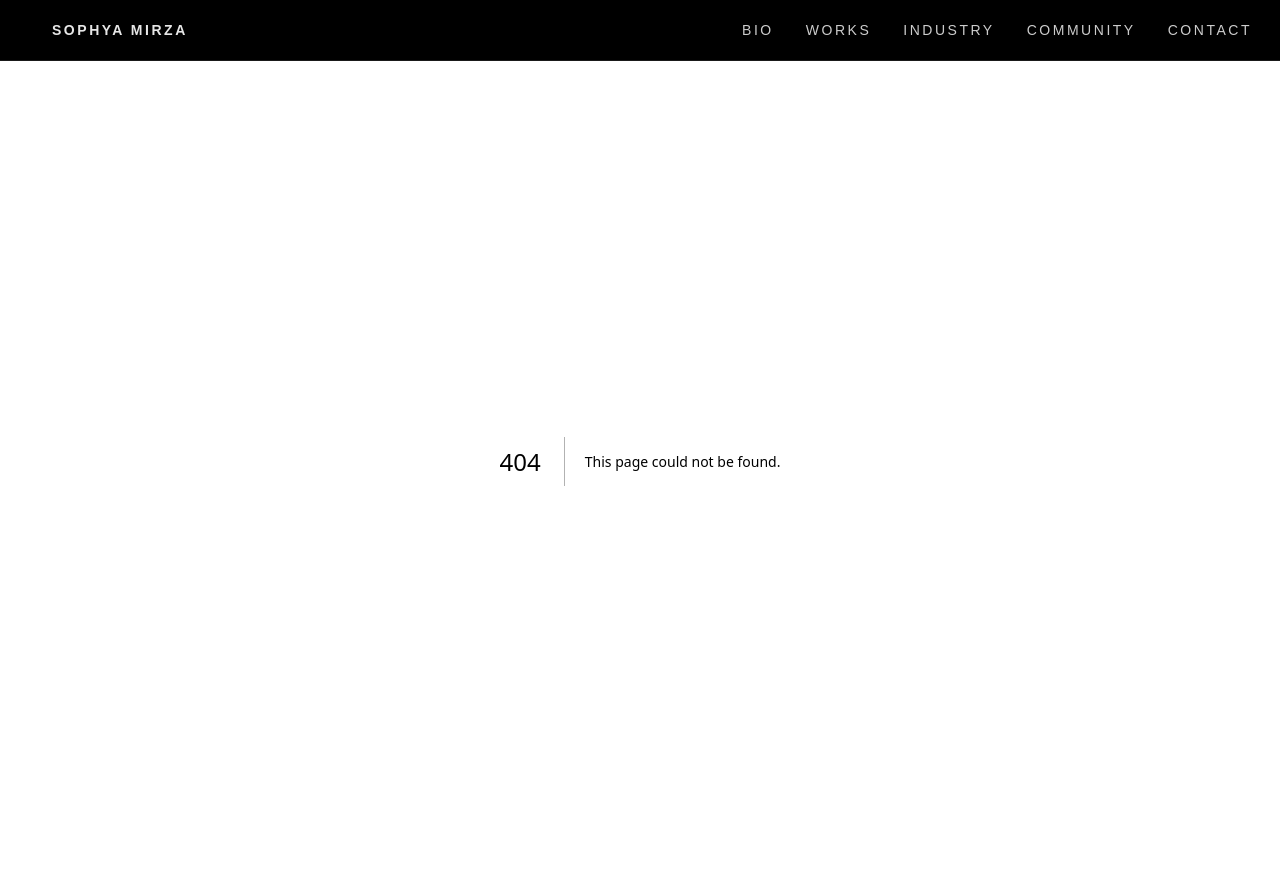
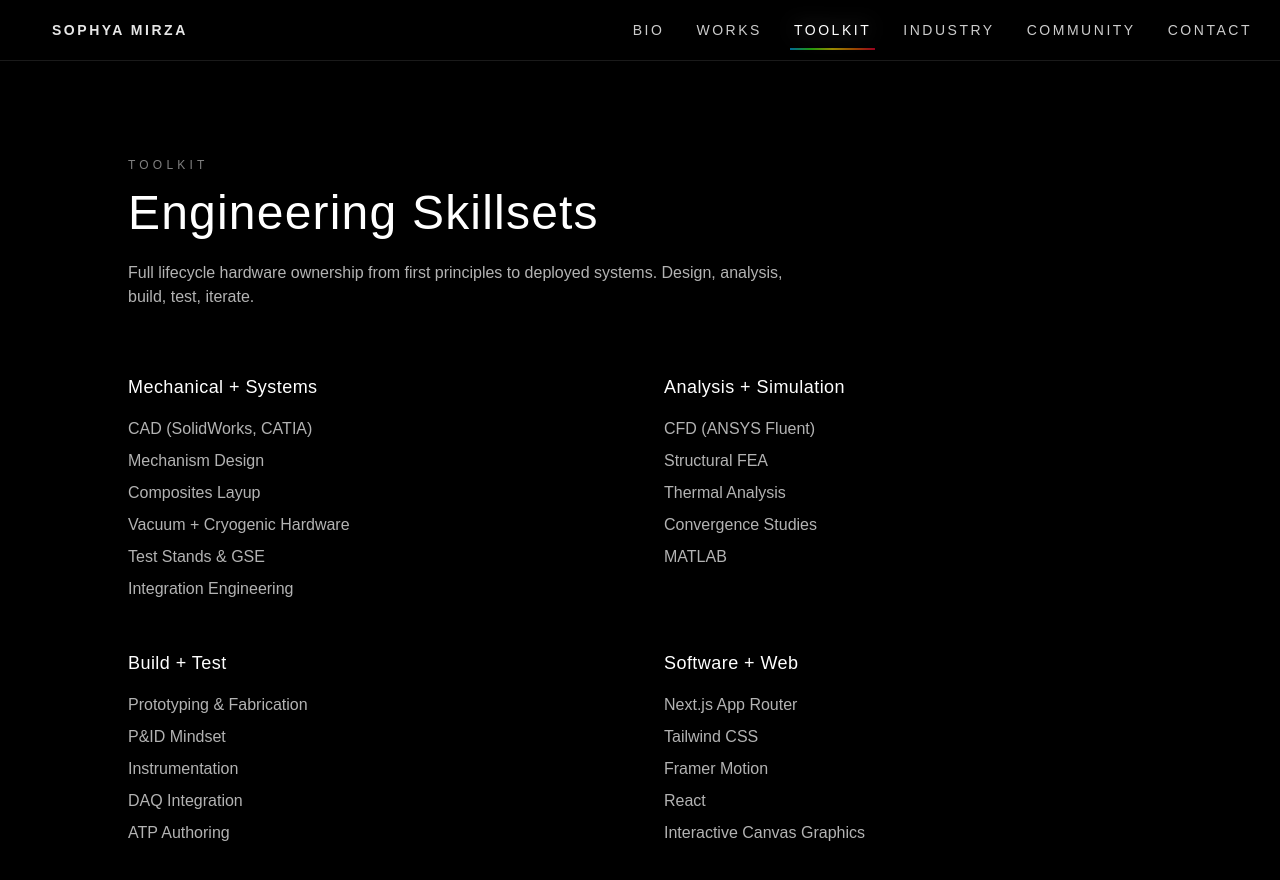
Before and after one commit to sophyamirza/sophya-portfolio, a Next.js app: page /toolkit in a window 1280 px wide. Before the commit this address had no page. Shown: the top 880 px of the page. Built offline with nearby package versions, Linux system fonts and the light colour scheme; a web font is replaced by a local one.

Commit message:
Add Toolkit page and navbar link

```diff
--- /dev/null
+++ b/app/toolkit/page.tsx
@@ -0,0 +1,68 @@
+export default function ToolkitPage() {
+  return (
+    <main className="min-h-screen bg-black px-6 py-24 text-white">
+      <div className="mx-auto max-w-5xl">
+        <div className="text-xs tracking-[0.35em] text-white/50">TOOLKIT</div>
+
+        <h1 className="mt-4 text-4xl md:text-5xl tracking-wide">
+          Engineering Skillsets
+        </h1>
+
+        <p className="mt-6 max-w-2xl text-white/70">
+          Full lifecycle hardware ownership from first principles to deployed
+          systems. Design, analysis, build, test, iterate.
+        </p>
+
+        <div className="mt-16 grid grid-cols-1 md:grid-cols-2 gap-12">
+
+          {/* COLUMN 1 */}
+          <div>
+            <h3 className="text-lg tracking-wide mb-4">Mechanical + Systems</h3>
+            <ul className="space-y-2 text-white/70">
+              <li>CAD (SolidWorks, CATIA)</li>
+              <li>Mechanism Design</li>
+              <li>Composites Layup</li>
+              <li>Vacuum + Cryogenic Hardware</li>
+              <li>Test Stands & GSE</li>
+              <li>Integration Engineering</li>
+            </ul>
+          </div>
+
+          {/* COLUMN 2 */}
+          <div>
+            <h3 className="text-lg tracking-wide mb-4">Analysis + Simulation</h3>
+            <ul className="space-y-2 text-white/70">
+              <li>CFD (ANSYS Fluent)</li>
+              <li>Structural FEA</li>
+              <li>Thermal Analysis</li>
+              <li>Convergence Studies</li>
+              <li>MATLAB</li>
+            </ul>
+          </div>
+
+          <div>
+            <h3 className="text-lg tracking-wide mb-4">Build + Test</h3>
+            <ul className="space-y-2 text-white/70">
+              <li>Prototyping & Fabrication</li>
+              <li>P&ID Mindset</li>
+              <li>Instrumentation</li>
+              <li>DAQ Integration</li>
+              <li>ATP Authoring</li>
+            </ul>
+          </div>
+
+          <div>
+            <h3 className="text-lg tracking-wide mb-4">Software + Web</h3>
+            <ul className="space-y-2 text-white/70">
+              <li>Next.js App Router</li>
+              <li>Tailwind CSS</li>
+              <li>Framer Motion</li>
+              <li>React</li>
+              <li>Interactive Canvas Graphics</li>
+            </ul>
+          </div>
+        </div>
+      </div>
+    </main>
+  );
+}
--- a/components/NavBar.tsx
+++ b/components/NavBar.tsx
@@ -6,6 +6,7 @@ import { usePathname } from "next/navigation";
 const nav = [
   { href: "/bio", label: "BIO" },
   { href: "/works", label: "WORKS" },
+  { href: "/toolkit", label: "TOOLKIT" }, // ← ADD THIS
   { href: "/industry", label: "INDUSTRY" },
   { href: "/recreation", label: "COMMUNITY" },
   { href: "/contact", label: "CONTACT" },
@@ -21,13 +22,14 @@ export default function NavBar() {
           href="/"
           className="group relative px-1 py-2 text-sm font-semibold tracking-[0.18em] text-white/90"
         >
-  <span className={`relative z-10 transition-all duration-300 group-hover:text-white ${
+          <span
+            className={`relative z-10 transition-all duration-300 group-hover:text-white ${
               pathname === "/" ? "drop-shadow-[0_0_10px_rgba(255,255,255,0.35)]" : ""
-}`}>
+            }`}
+          >
             SOPHYA MIRZA
           </span>
 
-  {/* THERMAL UNDERLINE */}
           <span
             className={[
               "pointer-events-none absolute left-0 -bottom-0.5 h-[2px] w-full",
@@ -49,7 +51,6 @@ export default function NavBar() {
                 href={item.href}
                 className="group relative px-1 py-2 text-sm tracking-[0.18em] text-white/80 transition-all duration-300"
               >
-                {/* TEXT */}
                 <span
                   className={[
                     "relative z-10 transition-all duration-300",
@@ -63,7 +64,6 @@ export default function NavBar() {
                   {item.label}
                 </span>
 
-                {/* THERMAL UNDERLINE */}
                 <span
                   className={[
                     "pointer-events-none absolute left-0 -bottom-0.5 h-[2px] w-full",
```
Lines whose indentation alone changed are shown as unchanged.
